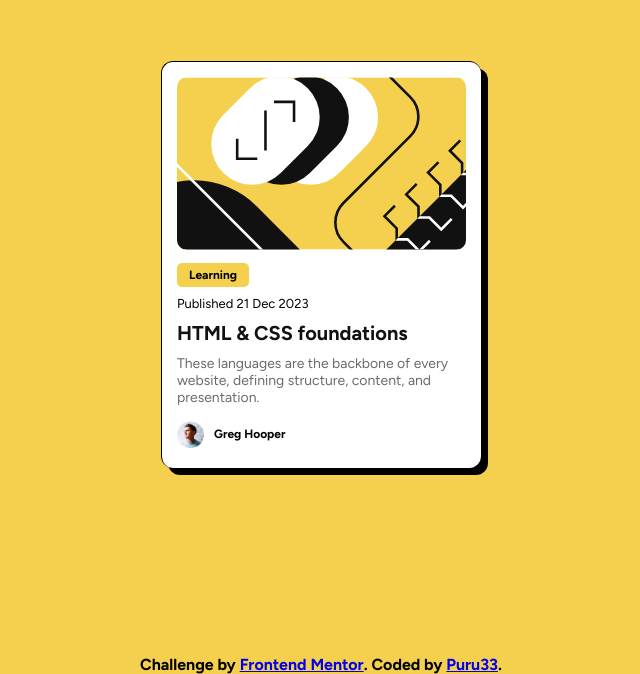
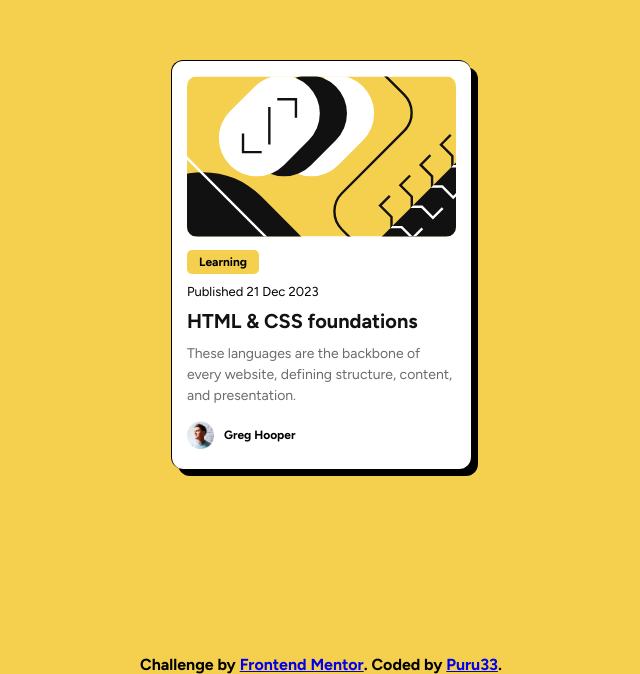
Before and after one commit to Puru33/Frontend-Mentor-Blog-preview-card, a plain HTML site: page index.html in a window 1280 px wide. Shown: the part 126-800 px from the top of the page, without its empty margins (319-959 px from the left). Drawn offline with Linux system fonts and the light colour scheme.

Commit message:
Modified style.css

```diff
--- a/style.css
+++ b/style.css
@@ -23,7 +23,7 @@ body {
   font-family: "Figtree";
   background-color: hsl(0, 0%, 100%);
   margin: auto;
-  max-width: 320px;
+  max-width: 300px;
   height: auto;
   padding: 15px 15px 10px 15px;
   border-radius: 12px;
@@ -49,7 +49,7 @@ img {
 
 .published {
   font-size: 13px;
-  padding: 13px 0 0 0;
+  padding: 14px 0 0 0;
   font-weight: normal;
 }
 
@@ -73,12 +73,14 @@ a:hover {
   color: hsl(0, 0%, 42%);
   font-size: 14px;
   font-weight: normal;
+  line-height: 1.5;
 }
 
 .avatar-author {
   display: flex;
-  align-content: center;
+  align-content:;
   align-items: center;
+  align-content: end;
   gap: 10px;
   padding: 5px 0 0 0;
 }
```
